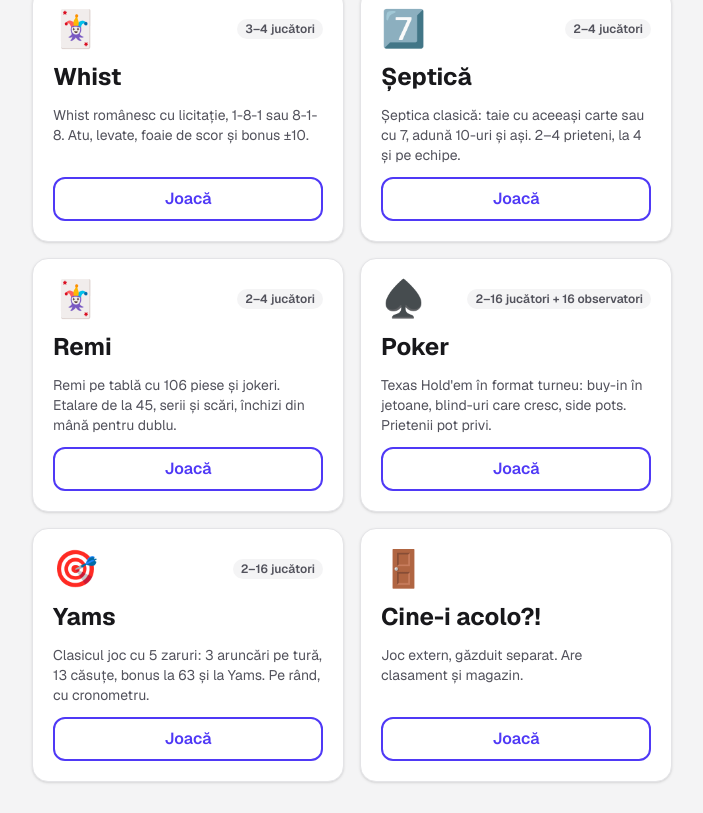
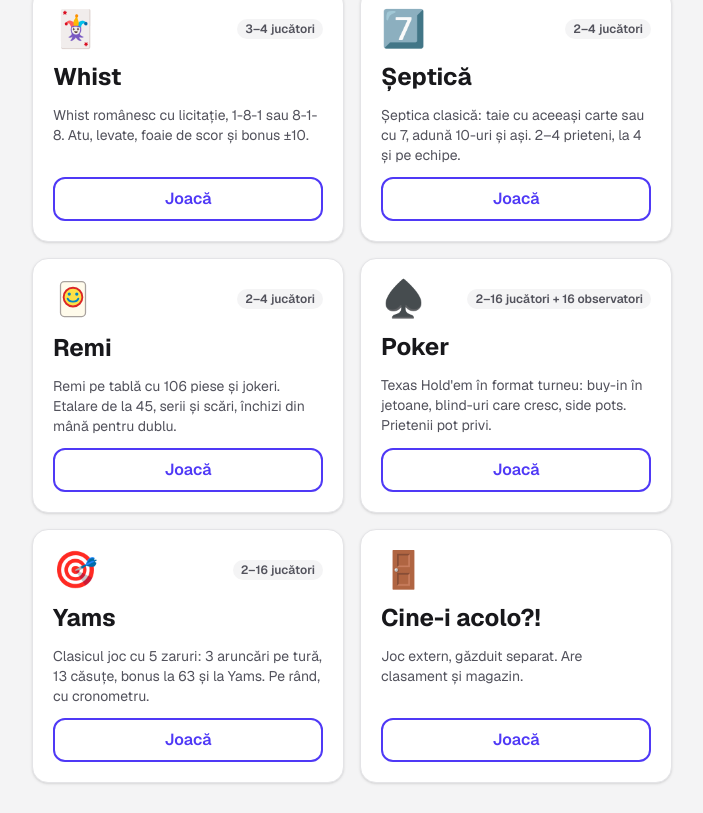
Before and after one commit to florin2495/hailataticu-hub, a Next.js app: page / in a window 1280 px wide. Shown: the part 1082-1895 px from the top of the page, without its empty margins (288-991 px from the left). Built offline with nearby package versions, Linux system fonts and the light colour scheme.

Commit message:
feat: Remi card shows a Remi joker tile instead of a mahjong emoji; v0.3.3
Games can carry an optional image (public/games/*.svg) shown on the hub cards
and in the feedback filters; the emoji stays as the fallback.

```diff
--- a/package.json
+++ b/package.json
@@ -1,6 +1,6 @@
 {
   "name": "hailataticu-hub",
-  "version": "0.3.2",
+  "version": "0.3.3",
   "private": true,
   "scripts": {
     "dev": "next dev",
--- a/src/app/feedback/FeedbackList.tsx
+++ b/src/app/feedback/FeedbackList.tsx
@@ -3,6 +3,7 @@
 import { useEffect, useState } from "react";
 import { feedbackSources } from "@/games";
 import FeedbackButton from "@/components/FeedbackButton";
+import GameIcon from "@/components/GameIcon";
 
 interface Item {
   id: string;
@@ -110,7 +111,7 @@ export default function FeedbackList() {
         </button>
         {feedbackSources.map((s) => (
           <button key={s.slug} type="button" className={chip(filter === s.slug)} onClick={() => setFilter(s.slug)}>
-            {s.emoji} {s.name}
+            <GameIcon emoji={s.emoji} image={s.image} size={16} /> {s.name}
           </button>
         ))}
       </div>
@@ -137,7 +138,7 @@ export default function FeedbackList() {
               <div className="mb-2 flex items-start justify-between gap-3">
                 <div className="min-w-0">
                   <p className="font-bold">
-                    <span aria-hidden>{src?.emoji ?? "❓"}</span> {src?.name ?? item.game}
+                    <GameIcon emoji={src?.emoji ?? "❓"} image={src?.image} size={18} /> {src?.name ?? item.game}
                   </p>
                   <p className="text-sm text-zinc-600 dark:text-zinc-400">
                     {item.nickname || "Anonim"} ·{" "}
--- a/src/app/page.tsx
+++ b/src/app/page.tsx
@@ -1,6 +1,7 @@
 import Link from "next/link";
 import { games } from "@/games";
 import FeedbackButton from "@/components/FeedbackButton";
+import GameIcon from "@/components/GameIcon";
 
 export default function Home() {
   return (
@@ -28,8 +29,8 @@ export default function Home() {
               className="group flex h-full flex-col gap-3 rounded-2xl border border-zinc-200 bg-white p-5 shadow-sm transition hover:-translate-y-0.5 hover:border-indigo-400 hover:shadow-md focus-visible:outline-2 focus-visible:outline-offset-2 focus-visible:outline-indigo-500 dark:border-zinc-800 dark:bg-zinc-900 dark:hover:border-indigo-500"
             >
               <span className="flex items-center justify-between">
-                <span aria-hidden className="text-4xl">
-                  {game.emoji}
+                <span className="text-4xl">
+                  <GameIcon emoji={game.emoji} image={game.image} size={40} />
                 </span>
                 {game.tag && (
                   <span className="rounded-full bg-zinc-100 px-2 py-0.5 text-xs font-semibold text-zinc-600 dark:bg-zinc-800 dark:text-zinc-300">
--- /dev/null
+++ b/src/components/GameIcon.tsx
@@ -0,0 +1,27 @@
+import Image from "next/image";
+
+/** A game's picture: its image when it has one, otherwise its emoji. Decorative (the name sits next to it). */
+export default function GameIcon({
+  emoji,
+  image,
+  size = 36,
+}: {
+  emoji: string;
+  image?: string;
+  /** Pixel size of the image; emojis keep the surrounding font size. */
+  size?: number;
+}) {
+  if (!image) return <span aria-hidden>{emoji}</span>;
+  return (
+    <Image
+      src={image}
+      alt=""
+      width={size}
+      height={size}
+      unoptimized
+      aria-hidden
+      className="inline-block shrink-0 align-[-0.2em]"
+      style={{ width: size, height: size }}
+    />
+  );
+}
```
Also changed, not shown: public/games/remi.svg (added), 1 other file (tests, documents, lock files or other folders).
